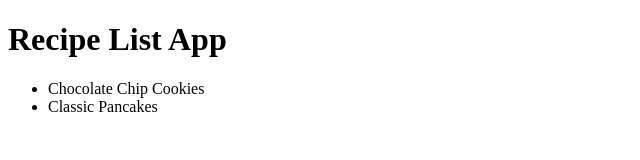
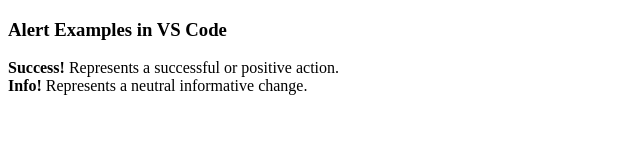
Before and after one commit to dn1322/business-card, a plain HTML site: page index.html in a window 1280 px wide. Shown: the whole page, without its empty margins (0-640 px from the left). Drawn offline with Linux system fonts and the light colour scheme.

Commit message:
replace the index.html file

```diff
--- a/index.html
+++ b/index.html
@@ -2,16 +2,11 @@
 <html lang="en">
 <head>
     <meta charset="UTF-8">
-    <meta name="viewport" content="width=device-width, initial-scale=1.0">
-    <title>My Git Recipe App</title>
-    <link rel="stylesheet" href="style.css">
+    <title>Alert Examples</title>
 </head>
 <body>
-    <h1>Recipe List App</h1>
-    <ul id="recipes">
-        <li>Chocolate Chip Cookies</li>
-        <li>Classic Pancakes</li>
-    </ul>
-    <script src="app.js"></script>
+    <h3>Alert Examples in VS Code</h1>
+        <strong>Success!</strong> Represents a successful or positive action.</br>
+        <strong>Info!</strong> Represents a neutral informative change.</br>
 </body>
 </html>
```
